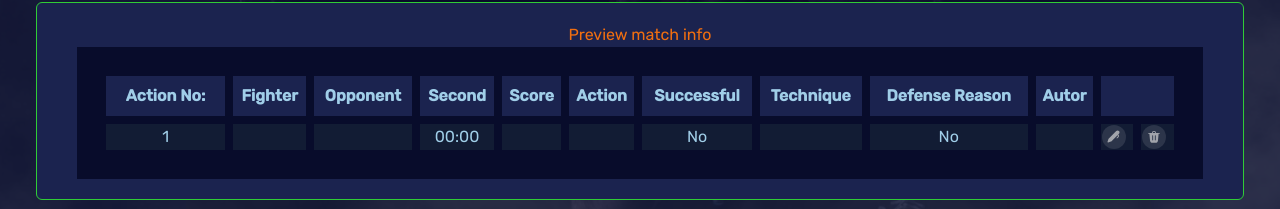
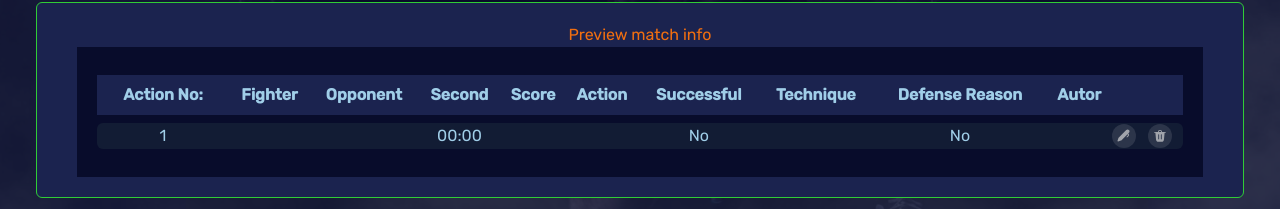
Before and after one commit to QssAnalytic/WrestlingDataFront, a React (Vite) app: page /1 in a window 1280 px wide. Shown: the part 493-702 px from the top of the page. Built offline with nearby package versions, Linux system fonts and the light colour scheme; no server answers.

Commit message:
fixed some design and fn issues

```diff
--- a/src/components/Action/ActionCounter.jsx
+++ b/src/components/Action/ActionCounter.jsx
@@ -8,7 +8,7 @@ export default function ActionCounter({
   activeAction,
   fightInfo,
 }) {
-  const { createNewAction} = useContext(FormContext);
+  const { createNewAction } = useContext(FormContext);
 
   const handleActiveAction = (target) => {
     console.log("action id selected", target.id);
@@ -20,6 +20,8 @@ export default function ActionCounter({
     console.log('added')
     createNewAction();
   };
+
+  console.log('counterdaki', fightInfo)
 
   return (
     <div className="action-counter">
--- a/src/components/CreateSelectBox.jsx
+++ b/src/components/CreateSelectBox.jsx
@@ -14,6 +14,8 @@ export default function CreateSelectBox({
   setValue,
   response,
   fightInfo,
+  mutate,
+  isLoading,
 }) {
   const iconStyle = {
     color: "green",
@@ -33,12 +35,15 @@ export default function CreateSelectBox({
     });
   };
 
-  const handleAddNew = ()=>{
-    setNewInput((prev)=> !prev)
-  }
+  const handleAddNew = () => {
+    setNewInput((prev) => !prev);
+  };
 
   return (
     <div className="flex flex-col gap-2">
+      <div className="select-label text-[#eaeaea]">
+        <p>{name}</p>
+      </div>
       {!newInput ? (
         <div
           id={id}
@@ -46,9 +51,6 @@ export default function CreateSelectBox({
           onClick={(e) => triggerSelect(e.currentTarget.id)}
         >
           <div className="selectbox w-full flex justify-between">
-            {/* <div className="flag w-[100px]">
-            <img src={`https://flagcdn.com/${value?.[id]?.slice(0,2)}.svg`} alt=""  className="h-[50px]"/>
-          </div> */}
             <p className="px-2 py-3 capitalize truncate">
               {value?.[id] ? value?.[id] : fightInfo?.[id] || name}
             </p>
@@ -68,7 +70,7 @@ export default function CreateSelectBox({
               {datas?.map((item) => (
                 <li
                   className="hover:bg-slate-200 hover:rounded hover:text-black py-2 px-3 flex justify-between items-center"
-                  onClick={() =>
+                  onClick={() => {
                     setValue((prev) => ({
                       ...prev,
                       [id]:
@@ -79,8 +81,11 @@ export default function CreateSelectBox({
                           : value?.[id] === item.data
                           ? ""
                           : item.data,
-                    }))
-                  }
+                    }));
+                    setTimeout(() => {
+                      mutate && mutate();
+                    }, 1);
+                  }}
                 >
                   {item.data}
                   {value?.[id] === item.data ||
@@ -93,7 +98,13 @@ export default function CreateSelectBox({
           </div>
         </div>
       ) : (
-        <CreateInput id={id} name={id} value={value} setValue={setValue} type={'text'} />
+        <CreateInput
+          id={id}
+          name={id}
+          value={value}
+          setValue={setValue}
+          type={"text"}
+        />
       )}
 
       {id === "opponent1" || id === "opponent2" ? (
--- a/src/components/Header.jsx
+++ b/src/components/Header.jsx
@@ -12,7 +12,13 @@ import { FightContext } from "../context/FightContext";
 import CreateSelectBox from "./CreateSelectBox";
 import useSWR from "swr";
 
-export default function Header({ fightInfo, qualityCheck, setQualityCheck }) {
+export default function Header({
+  fightInfo,
+  qualityCheck,
+  setQualityCheck,
+  mutate,
+  isLoading,
+}) {
   const {
     actionsBase,
     singleAction,
@@ -152,6 +158,8 @@ export default function Header({ fightInfo, qualityCheck, setQualityCheck }) {
               value={qualityCheck}
               response={response}
               fightInfo={fightInfo}
+              mutate={mutate}
+              isLoading={isLoading}
             />
           </div>
         </div>
--- a/src/components/Table/ActionTable.jsx
+++ b/src/components/Table/ActionTable.jsx
@@ -19,14 +19,14 @@ export default function ActionTable({ fightStatistic }) {
         <h4 className="text-wOrange text-center">Preview match info</h4>
         <div className="match-table w-full bg-wMain p-5">
           <table
-            className="w-full"
-            style={{
-              border: "1px solid transparent",
-              borderCollapse: "separate",
-              borderSpacing: "8px",
-            }}
+            className="w-full border-spacing-y-2 border-separate"
+            // style={{
+            //   border: "1px solid transparent",
+            //   borderCollapse: "separate",
+            //   borderSpacing: "8px",
+            // }}
           >
-            <thead className="rounded-sm bg-wSecMain text-wText font-[400]">
+            <thead className="rounded-lg bg-wSecMain text-wText font-[400] ">
               <tr>
                 <th className="p-2">Action No:</th>
                 <th>Fighter</th>
@@ -41,7 +41,7 @@ export default function ActionTable({ fightStatistic }) {
                 <th colSpan="2"></th>
               </tr>
             </thead>
-            <tbody className="rounded-sm bg-[#121C34] text-wText font-[400]">
+            <tbody className="rounded-sm text-wText font-[400]">
               {actionsBase?.map((action, index) => {
                 return (
                   <Row
--- a/src/components/Table/MatchesTable.jsx
+++ b/src/components/Table/MatchesTable.jsx
@@ -1,11 +1,13 @@
 import React, { useContext, useEffect } from "react";
-import { Link } from "react-router-dom";
+import { Link, useNavigate } from "react-router-dom";
 import { FormContext } from "../../context/FormContext";
 import Checked from "../../assets/checked.svg";
 import Unchecked from "../../assets/Unchecked.svg";
 
 export default function MatchesTable({ fightInfos }) {
   const { loadData, actionsBase } = useContext(FormContext);
+
+  const navigate = useNavigate();
 
   const handleFight = (target) => {
     loadData(target.id);
@@ -75,9 +77,9 @@ export default function MatchesTable({ fightInfos }) {
               {/* <th className="p-3 tracking-wide font-semibold text-center text-sm border border-[#fefefe] border-opacity-[31%]">
                 Win by
               </th> */}
-              <th className="p-3 tracking-wide font-semibold text-center text-sm border border-[#fefefe] border-opacity-[31%]">
+              {/* <th className="p-3 tracking-wide font-semibold text-center text-sm border border-[#fefefe] border-opacity-[31%]">
                 Enter Match
-              </th>
+              </th> */}
             </tr>
           </thead>
           <tbody>
@@ -87,7 +89,10 @@ export default function MatchesTable({ fightInfos }) {
                   id={fight.id}
                   key={index}
                   className="bg-[#2A2D50] text-xs cursor-pointer transition-all hover:bg-[#090D29] border border-[#269B85] border-opacity-[30%]"
-                  onClick={(e) => handleFight(e.currentTarget)}
+                  onClick={(e) => {
+                    handleFight(e.currentTarget)
+                    navigate(`/${fight.id}`)
+                  }}
                 >
                   <td className="p-1  text-xs text-center border border-[#fefefe] border-opacity-[31%]">
                     {fight.id}
@@ -151,7 +156,7 @@ export default function MatchesTable({ fightInfos }) {
                   <td className="p-3 text-sm text-center border border-[#fefefe] border-opacity-[31%] truncate">
                     {!fight?.author ? "---" : fight?.author}
                   </td>
-                  <td className="p-1 text-xs  text-center border cursor-pointer border-[#fefefe] border-opacity-[31%]">
+                  {/* <td className="p-1 text-xs  text-center border cursor-pointer border-[#fefefe] border-opacity-[31%]">
                     <Link to={`/${fight.id}`} className="border-none">
                       <button
                         className="enter border-none bg-none outline-none w-full"
@@ -162,7 +167,7 @@ export default function MatchesTable({ fightInfos }) {
                         Enter
                       </button>
                     </Link>
-                  </td>
+                  </td> */}
                 </tr>
               );
             })}
--- a/src/components/Table/Row.jsx
+++ b/src/components/Table/Row.jsx
@@ -38,10 +38,10 @@ export default function Row(props) {
   console.log("row time", opponents);
 
   return (
-    <tr className="text-center mb-8">
-      <td>{props.index}</td>
-      <td className="p-2">{props.fighter}</td>
-      <td>{props.opponent}</td>
+    <tr className="text-center bg-[#121C34]  cursor-pointer transition-all duration-300 hover:bg-slate-300 hover:text-red-500">
+      <td className="rounded-tl-md rounded-bl-md">{props.index}</td>
+      <td className="p-2 truncate">{props.fighter}</td>
+      <td className="truncate">{props.opponent}</td>
       <td>
         {props.time
           ? `${Math.floor(props.time / 60)} : ${Math.floor(props.time % 60)}`
@@ -62,7 +62,7 @@ export default function Row(props) {
           <img src={editIcon} alt="edit" />
         </button>
       </td>
-      <td>
+      <td className="rounded-tr-md rounded-br-md">
         <button id={props.id} onClick={(e)=>handleDeleteAction(e.currentTarget)} className="w-[1.5rem] h-[1.5rem] flex items-center rounded-3xl p-[5px] bg-[#2C354A]">
           <img src={deleteIcon} alt="delete" />
         </button>
--- a/src/pages/ActionPage.jsx
+++ b/src/pages/ActionPage.jsx
@@ -14,32 +14,19 @@ import { fightInfosEndpoints } from "../services/api/endponits";
 export default function ActionPage() {
   const { actionsBase, singleAction, setSingleAction } =
     useContext(FormContext);
-
-
-
-  const [fightInfo, setFightInfo] = useState();
   const { fightId } = useParams();
-
-  const [qualityCheck, setQualityCheck] = useState({
-    status: fightInfo?.status || "",
-  });
-  const getFightInfo = async () => {
-    setFightInfo(await getData(`/fight-infos/${fightId}`));
-  };
-
-  useEffect(() => {
-    getFightInfo();
-  }, [qualityCheck]);
 
   useEffect(() => {
     setSingleAction(fightInfo?.fight_statistic || []);
   }, []);
 
-  // const { data: fightInfo, isLoading } = useSWR(
-  //   fightInfosEndpoints.byId(fightId),
-  //   getData
-  // );
+  const {
+    data: fightInfo,
+    isLoading,
+    mutate,
+  } = useSWR(fightInfosEndpoints.byId(fightId), getData);
 
+  const [qualityCheck, setQualityCheck] = useState({status : ''});
   useEffect(() => {
     setSingleAction(fightInfo?.fight_statistic || []);
   }, []);
@@ -48,13 +35,15 @@ export default function ActionPage() {
   return (
     <>
       {/* <Notification /> */}
-      {/* {!isLoading ? ( */}
         <>
           <Header
             fightInfo={fightInfo}
             qualityCheck={qualityCheck}
             setQualityCheck={setQualityCheck}
+            mutate={mutate}
+            isLoading={isLoading}
           />
+      {!isLoading ? (
           <main className="main px-9">
             <div className="container m-auto">
               <div className="main-inner mb-7">
@@ -73,11 +62,11 @@ export default function ActionPage() {
               </div>
             </div>
           </main>
-          ){" "}
+          ) : (
+            <p className="text-white">Loading...</p>
+          )}
         </>
       )
-        {/* <p className="text-white">Loading...</p> */}
-      {/* )} */}
     </>
   );
 }
```
